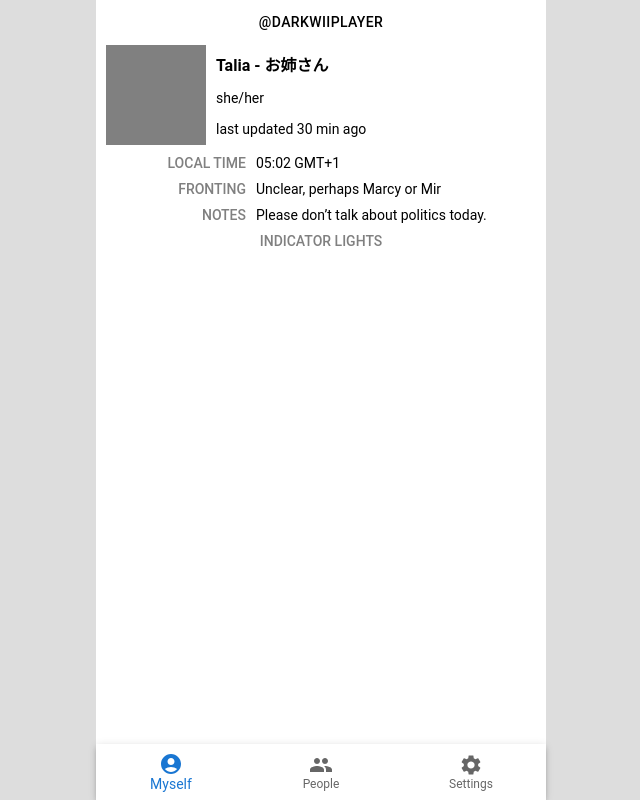
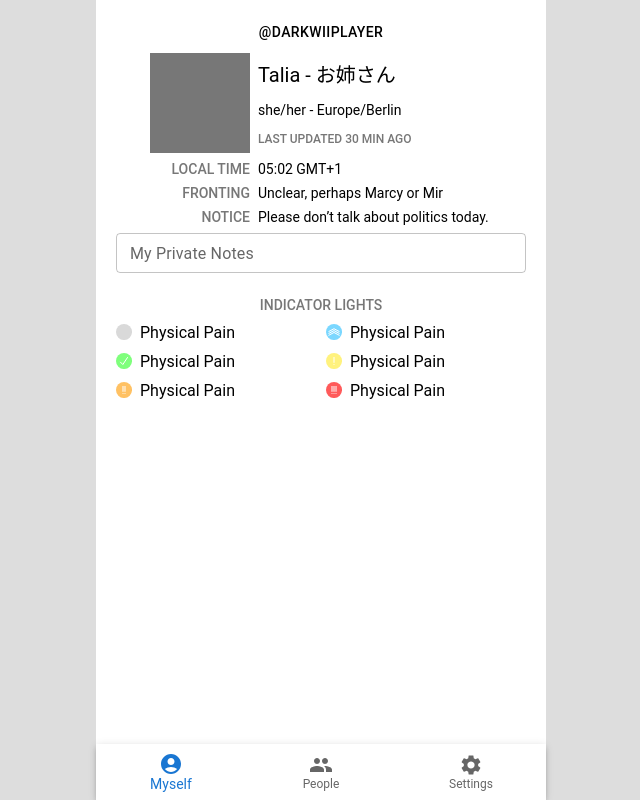
Before and after one commit to gjvnq/mhsp, a React (Create React App) app in the folder frontend/: page /myself in a window 1280 px wide. Shown: the whole page, without its empty margins (319-959 px from the left). Built offline with nearby package versions, Linux system fonts and the light colour scheme.

Commit message:
wip: PersonPage

```diff
--- a/frontend/src/pages/PersonPage.css
+++ b/frontend/src/pages/PersonPage.css
@@ -1,30 +1,28 @@
 .person_page {
-    display: flex;
+    display: grid;
+    grid-template-columns: 1fr 2fr;
     flex-direction: column;
-    padding: 10px;
-    gap: 10px;
+    padding: 20px;
+    gap: 8px;
 }
 
 .person_page > .username {
     text-align: center;
     padding: 0px 10px;
     margin: 0;
+    grid-column: 1 / 3;
 }
 
-.person_page > .person_card {
-    display: flex;
-    /* grid-template-columns: 1fr 2fr;
-    grid-template-rows: 1fr; */
-    gap: 10px;
+.person_page > .person_card_img {
+    background-color: #777;
+    aspect-ratio: 1 / 1;
+    width: 100px;
+    grid-column: 1 / 2;
+    text-align: right;
+    margin-left: auto;
 }
 
-.person_page > .person_card > .person_card_img {
-    background-color: gray;
-    aspect-ratio: 1/1;
-    width: 100px;
-}
-
-.person_page > .person_card > .person_card_info {
+.person_page > .person_card_info {
     grid-column: 2 / 3;
     display: flex;
     flex-direction: column;
@@ -32,8 +30,19 @@
 }
 
 .person_card_info_name {
-    font-weight: 600;
-    font-size: 16px;
+    /* font-weight: 600; */
+    font-size: 20px;
+}
+
+#private_notes_div {
+    grid-column: 1 / 3;
+}
+
+.person_card_info_last_update {
+    text-transform: uppercase;
+    font-size: 12px;
+    color: #777;
+    font-weight: 500;
 }
 
 .grid1 {
@@ -47,14 +56,33 @@
     text-align: right;
 }
 
-.gray_label {
+.person_page > span.muted-label {
+    grid-column: 1 / 2;
     text-transform: uppercase;
     font-weight: 500;
-    color: gray;
+    color: #777;
+    text-align: right;
 }
 
+.person_page > .lights_grid {
+    grid-column: 1 / 3;
+    display: grid;
+    grid-template-columns: 1fr 1fr;
+    margin-block-start: 1rem;
+    gap: 10px;
+}
+
+.person_page > .lights_grid > p:first-child {
+    grid-column: 1 / 3;
+    text-transform: uppercase;
+    font-weight: 500;
+    color: #777;
+    text-align: center;
+}
+
+
 .grid1 > .value {
-    grid-column: 2;
+    grid-column: 2 / 3;
 }
 
 .center {
--- a/frontend/src/pages/PersonPage.tsx
+++ b/frontend/src/pages/PersonPage.tsx
@@ -1,6 +1,7 @@
-import { Typography, useTheme } from "@mui/material";
+import { TextField, Typography, useTheme } from "@mui/material";
 import { useState, useEffect } from "react";
 import { useParams } from "react-router";
+import IndicatorLight, { IndicatorLightStatus } from '../components/IndicatorLight';
 import "./PersonPage.css";
 
 export default function PersonPage() {
@@ -8,6 +9,15 @@ export default function PersonPage() {
   const username = params['person'] || '@darkwiiplayer';
 
   const [date, setDate] = useState(new Date());
+
+  let props = {
+    name: 'Talia - お姉さん',
+    pronouns: 'she/her',
+    lastUpdate: new Date(),
+    timeZone: 'Europe/Berlin',
+    fronting: 'Unclear, perhaps Marcy or Mir',
+    notice: 'Please don’t talk about politics today.'
+  };
 
   function refreshClock() {
     setDate(new Date());
@@ -22,24 +32,42 @@ export default function PersonPage() {
 
   const theme = useTheme();
 
+  function format_date(date: Date) {
+    return date.toLocaleTimeString('en', {timeZone: props.timeZone, hourCycle: 'h24', timeZoneName: 'shortOffset', hour: '2-digit', minute: '2-digit', second: undefined});
+  }
+
   return <div style={theme.typography} className="person_page">
     <Typography className="username" variant="button" paragraph>{username}</Typography>
-    <div className="person_card">
-      <div className="person_card_img"></div>
-      <div className="person_card_info">
-        <span className="person_card_info_name">Talia - お姉さん</span>
-        <span className="person_card_info_pronouns">she/her</span>
-        <span className="person_card_info_last_update">last updated 30 min ago</span>
-      </div>
+    <div className="person_card_img"></div>
+    <div className="person_card_info">
+      <span className="person_card_info_name">{props.name}</span>
+      <span className="person_card_info_pronouns">{props.pronouns} - {props.timeZone}</span>
+      <span className="person_card_info_last_update">last updated 30 min ago</span>
     </div>
-    <div className="grid1">
-      <span className="label gray_label">Local time</span>
-      <span className="value">{date.toLocaleTimeString('en', {timeZone: 'Europe/Berlin', hourCycle: 'h24', timeZoneName: 'shortOffset', hour: '2-digit', minute: '2-digit', second: undefined})}</span>
-      <span className="label gray_label">Fronting</span>
-      <span className="value">Unclear, perhaps Marcy or Mir</span>
-      <span className="label gray_label">Notes</span>
-      <span className="value">Please don’t talk about politics today. </span>
+    <span className="muted-label">Local time</span>
+    <span>{format_date(date)}</span>
+    <span className="muted-label">Fronting</span>
+    <span>{props.fronting}</span>
+    <span className="muted-label">Notice</span>
+    <span>{props.notice}</span>
+    <div id="private_notes_div">
+      <TextField
+        id="private_notes"
+        label="My Private Notes"
+        multiline
+        maxRows={4}
+        fullWidth
+        size="small"
+      />
     </div>
-    <p className="gray_label center">Indicator lights</p>
+    <div className="lights_grid">
+      <p className="indicator-lights">Indicator lights</p>
+      <IndicatorLight status={IndicatorLightStatus.Off} label="Physical Pain"></IndicatorLight>
+      <IndicatorLight status={IndicatorLightStatus.Recovering} label="Physical Pain"></IndicatorLight>
+      <IndicatorLight status={IndicatorLightStatus.Good} label="Physical Pain"></IndicatorLight>
+      <IndicatorLight status={IndicatorLightStatus.Warning} label="Physical Pain"></IndicatorLight>
+      <IndicatorLight status={IndicatorLightStatus.Danger} label="Physical Pain"></IndicatorLight>
+      <IndicatorLight status={IndicatorLightStatus.Crisis} label="Physical Pain"></IndicatorLight>
+    </div>
   </div>;
 }
```
